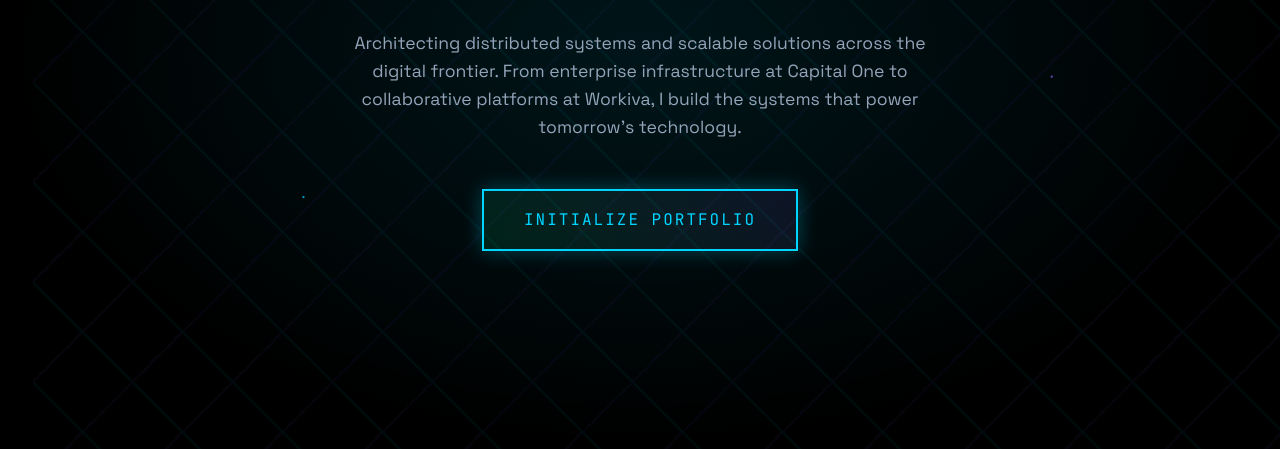
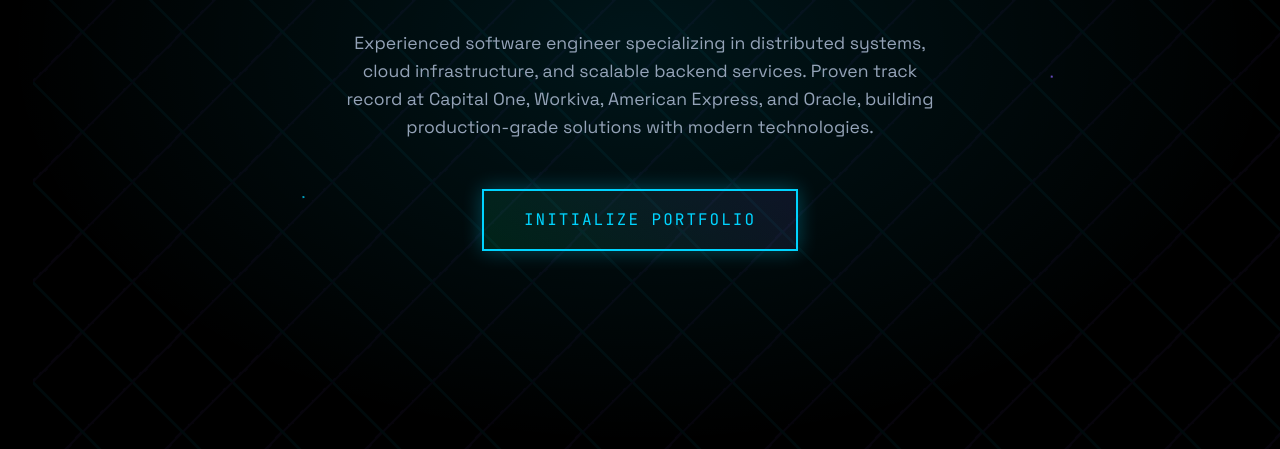
Before and after one commit to SamWang1995/samwang.github.io, a plain HTML site: page index.html in a window 1280 px wide. Shown: the part 351-800 px from the top of the page. Drawn offline with Linux system fonts and the light colour scheme.

Commit message:
Update index.html

```diff
--- a/index.html
+++ b/index.html
@@ -754,9 +754,9 @@
                 <h1>SAMUEL WANG</h1>
                 <div class="typewriter" id="typewriter">Software Engineer</div>
                 <p class="hero-description">
-                    Architecting distributed systems and scalable solutions across the digital frontier.
-                    From enterprise infrastructure at Capital One to collaborative platforms at Workiva,
-                    I build the systems that power tomorrow's technology.
+                    Experienced software engineer specializing in distributed systems, cloud infrastructure,
+                    and scalable backend services. Proven track record at Capital One, Workiva, American Express, and Oracle,
+                    building production-grade solutions with modern technologies.
                 </p>
                 <a href="#experience" class="cta-matrix">Initialize Portfolio</a>
             </div>
```
